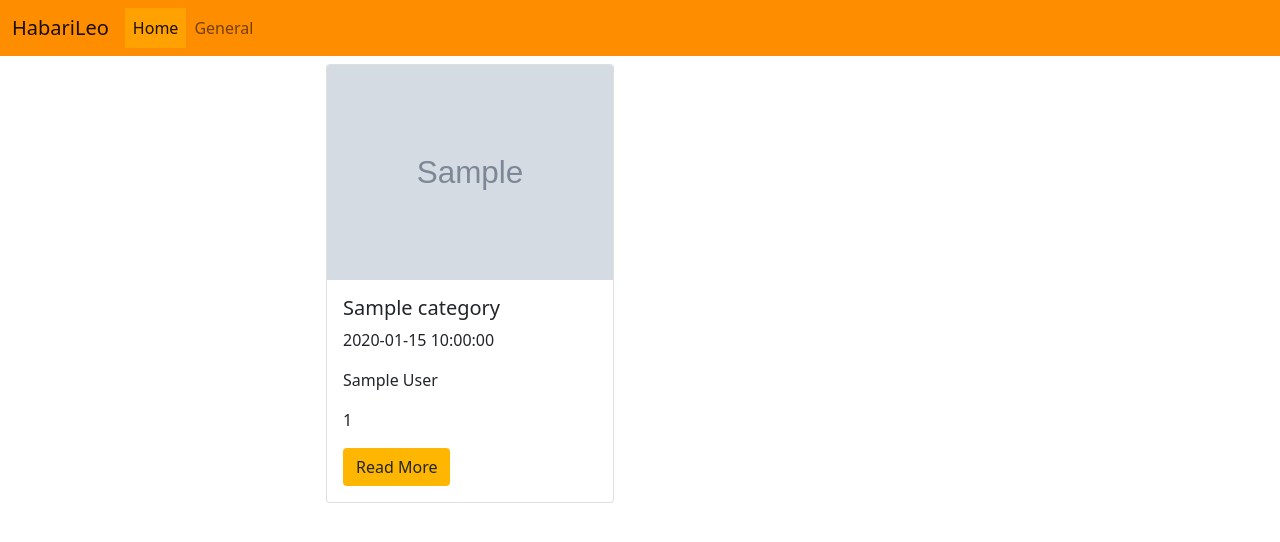
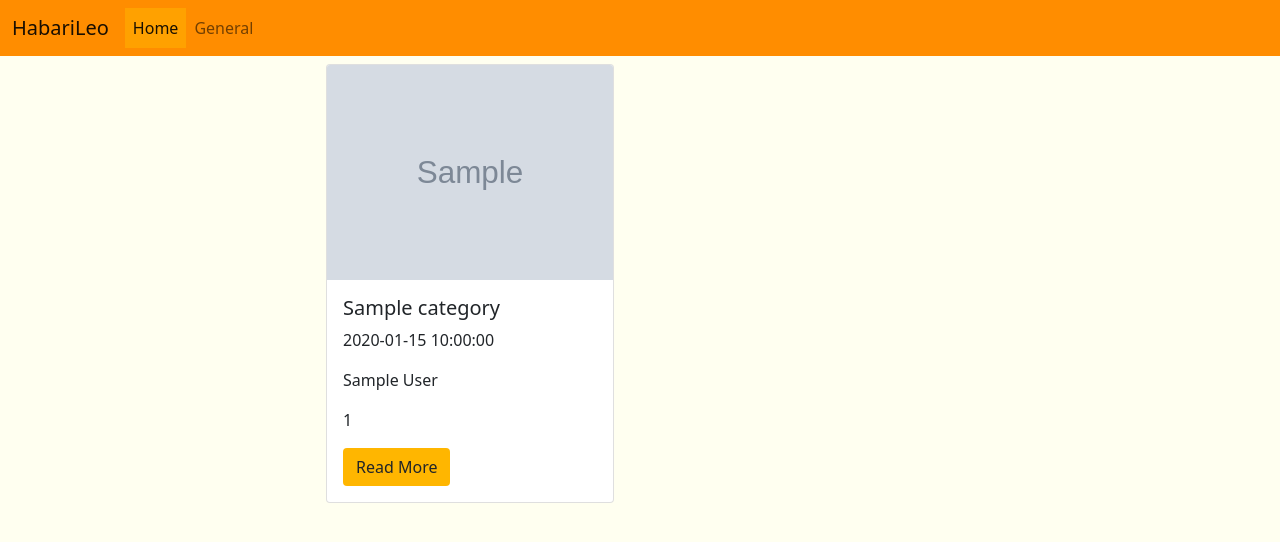
Before and after one commit to TERESIA012/Habari_Leo, a Flask app: template app/templates/index.html in a window 1280 px wide. Shown: the top 542 px of the page. Run offline with Flask 2, Linux system fonts and the light colour scheme; the template is opened without the code that fills it: most values are stand-ins (such as "Sample title", 1, 10 or a date in 2020); grey boxes marked "Sample" are stand-in pictures; some libraries are stand-ins or nearby versions.

Commit message:
style body

```diff
--- a/app/static/index.css
+++ b/app/static/index.css
@@ -1,3 +1,7 @@
-navbar {
+/* navbar {
     background-color:#ff8d00;
+} */
+
+body{
+    background-color:#fffff0;
 }
--- a/app/templates/base.html
+++ b/app/templates/base.html
@@ -7,7 +7,7 @@
 
     <!-- Bootstrap CSS -->
     <link href="https://cdn.jsdelivr.net/npm/bootstrap@5.1.1/dist/css/bootstrap.min.css" rel="stylesheet" integrity="sha384-F3w7mX95PdgyTmZZMECAngseQB83DfGTowi0iMjiWaeVhAn4FJkqJByhZMI3AhiU" crossorigin="anonymous">
-    <link rel="stylesheet" href="{{ url_for('static', filename='css/main.css') }}">
+    <link rel="stylesheet" href="{{url_for('static',filename='index.css')}}">
     {% if title %}
     <title>Habari Leo</title>
     {% else %}
--- a/app/templates/index.html
+++ b/app/templates/index.html
@@ -1,26 +1,10 @@
 {% extends 'base.html'%}
 {% import 'macros.html' as macro%}
 
-<!-- <!DOCTYPE html> -->
-<!-- <html>
-
-<head>
-    <meta charset="utf-8">
-    {% if title %}
-    <title> {{ title }}</title>
-    {% else %}
-    <title> Welcome to the best NewsApp website </title>
-    {% endif %}
-</head> -->
 
 
 
-{% block styles%}
-{{ super() }}
-<link rel="stylesheet" href="{{url_for('static',filename='css/index.css')}}">
-{% endblock %}
 
-<body>
     {% block content%}
     <div class="row">
         <div class="col-md-3">
@@ -37,4 +21,3 @@
 
 
     {% endblock %}
-</body>
--- a/app/templates/macros.html
+++ b/app/templates/macros.html
@@ -44,12 +44,6 @@
         </div>
     </div>
 </div>
-<!-- </div>
-        <p> {{articles.id}} </p>
-        <p> {{articles.title}} </p>
-        <p> {{articles.author}} </p>
 
-
-    </div> -->
 {% endfor %}
 {% endmacro %}
```
